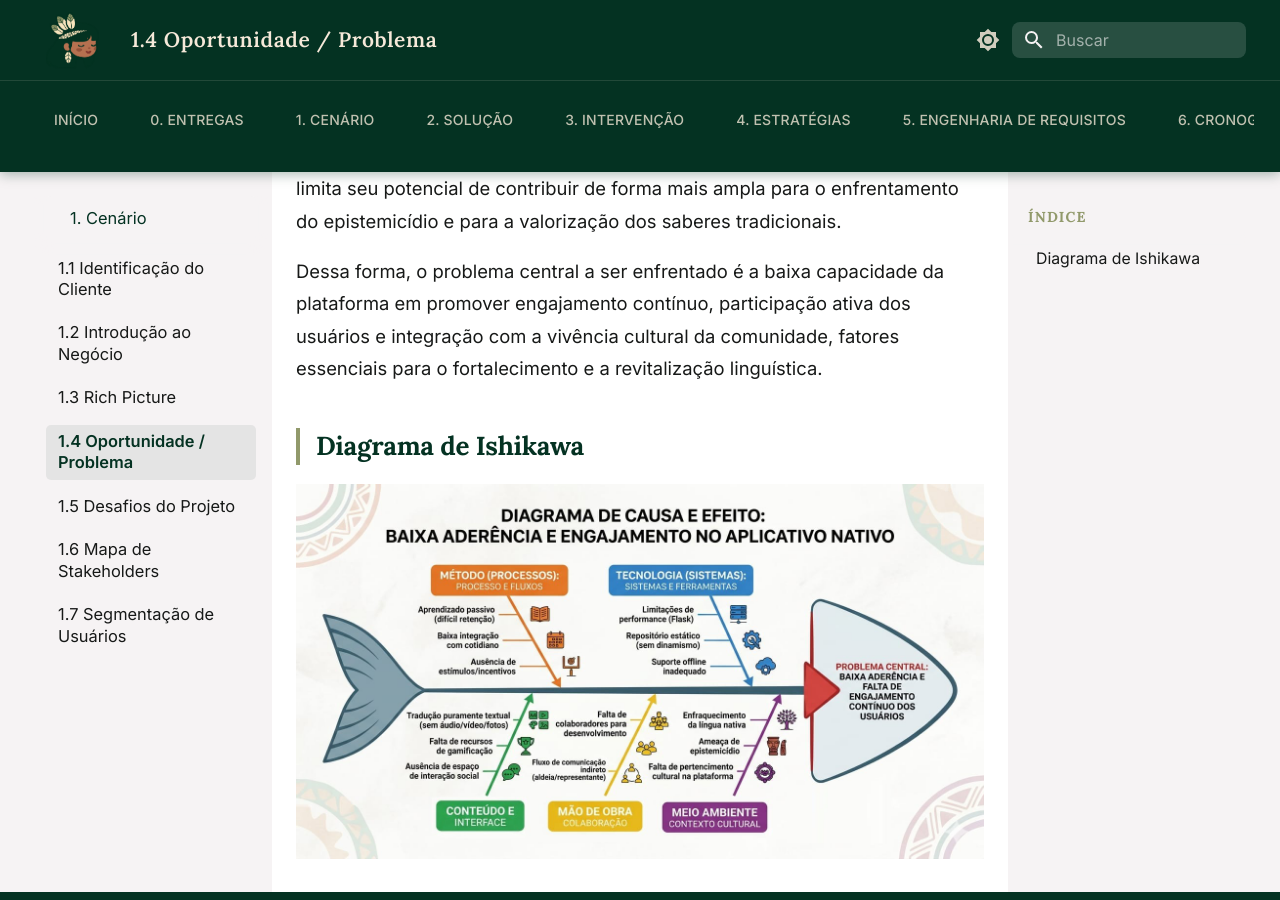
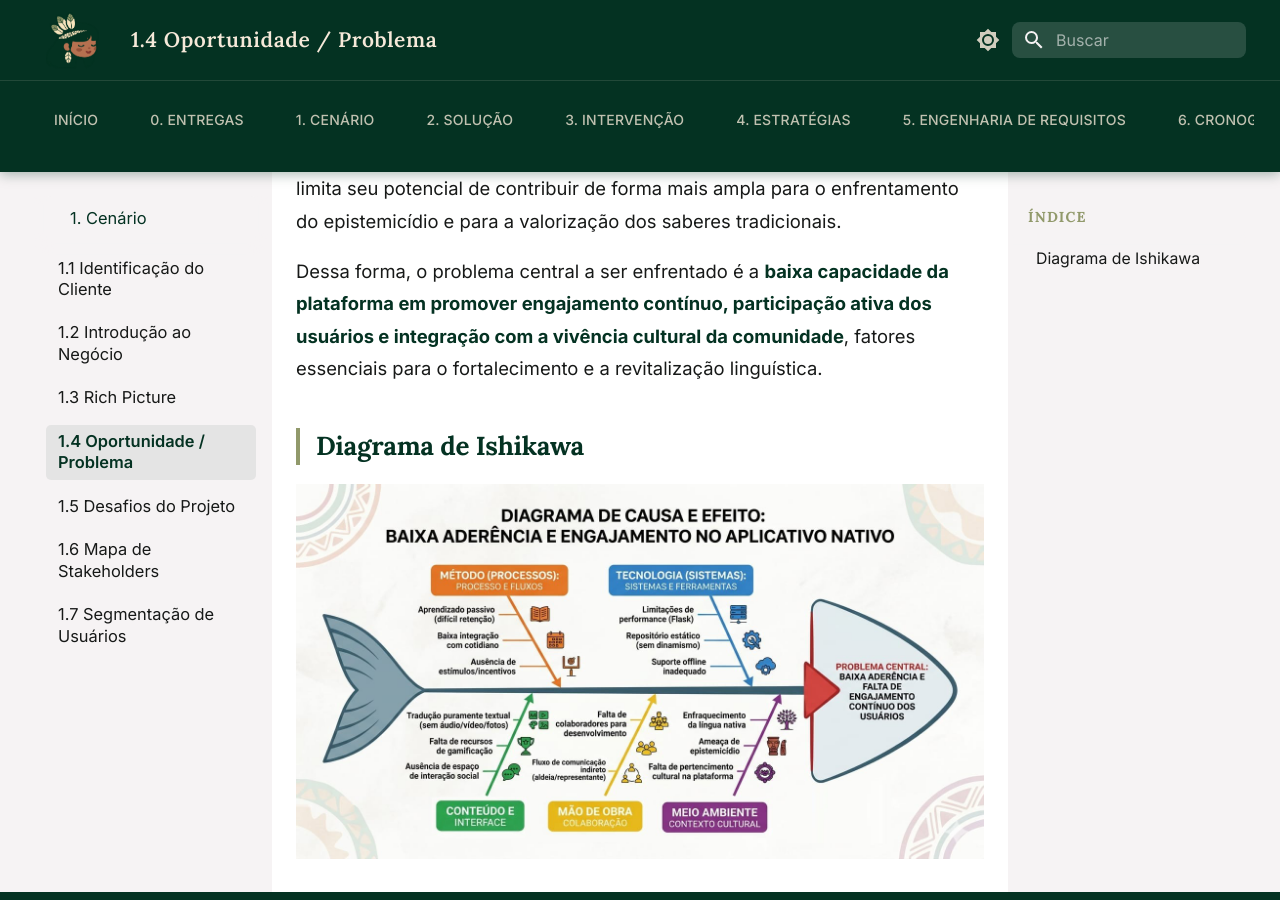
Before and after one commit to mdsreq-fga-unb/REQ-2026.1-T02-Nativo, an MkDocs documentation site: the page built from docs/01-cenario/oportunidade.md, in a window 1280 px wide and 900 px high, scrolled down 652 px. Built offline with MkDocs 1.6.1 and Material for MkDocs 9.7.7, drawn with Linux system fonts in a browser that asks for light colours.

Commit message:
fix: negrito

```diff
--- a/docs/01-cenario/oportunidade.md
+++ b/docs/01-cenario/oportunidade.md
@@ -6,7 +6,7 @@ Esse cenário pode ser explicado por fatores como a baixa integração do aplica
 
 Com isso, a plataforma ainda não se consolida como um espaço de pertencimento cultural ou de troca entre os membros da comunidade, o que limita seu potencial de contribuir de forma mais ampla para o enfrentamento do epistemicídio e para a valorização dos saberes tradicionais.
 
-Dessa forma, o problema central a ser enfrentado é a baixa capacidade da plataforma em promover engajamento contínuo, participação ativa dos usuários e integração com a vivência cultural da comunidade, fatores essenciais para o fortalecimento e a revitalização linguística.
+Dessa forma, o problema central a ser enfrentado é a **baixa capacidade da plataforma em promover engajamento contínuo, participação ativa dos usuários e integração com a vivência cultural da comunidade**, fatores essenciais para o fortalecimento e a revitalização linguística.
 
 ## Diagrama de Ishikawa
 
```
